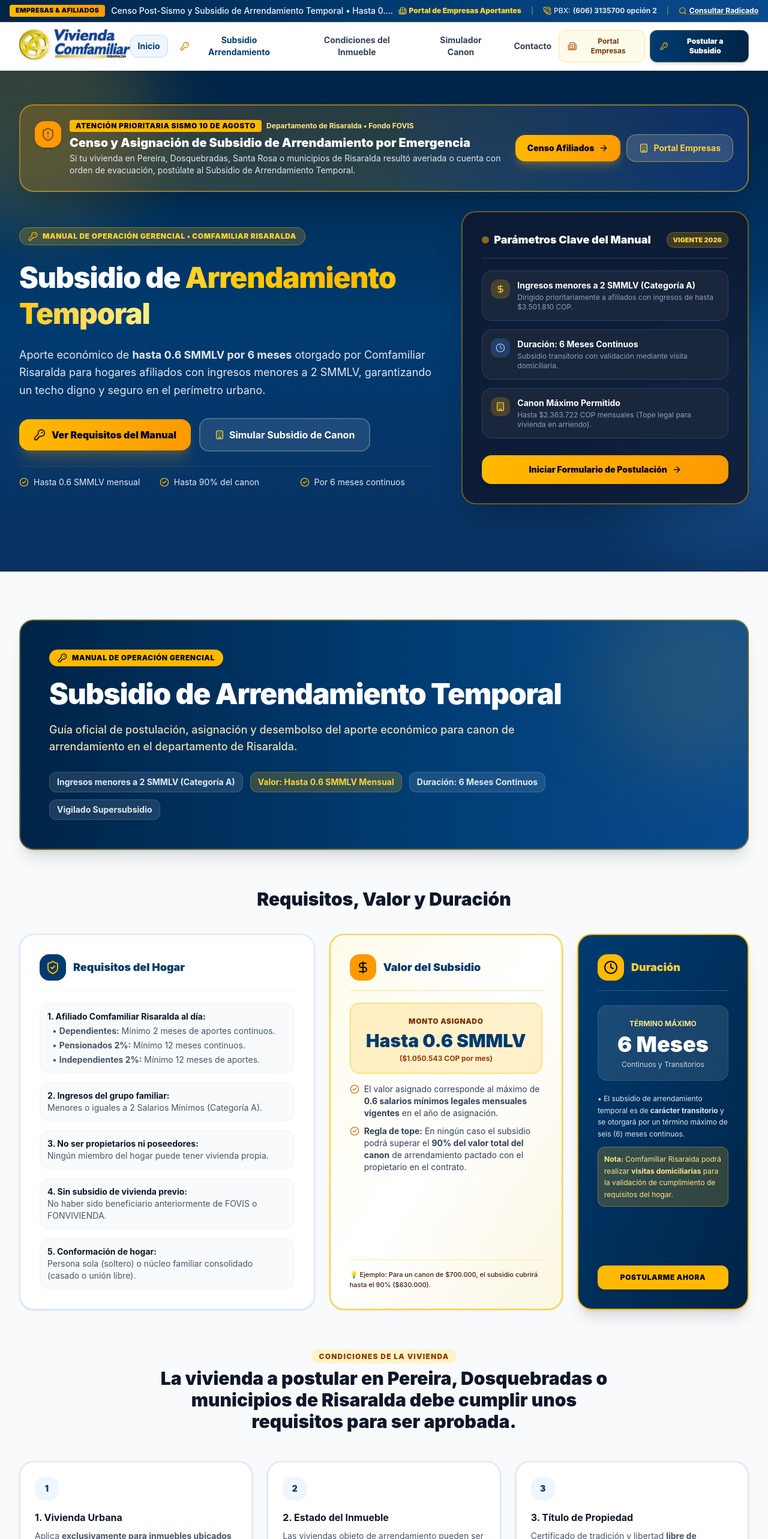
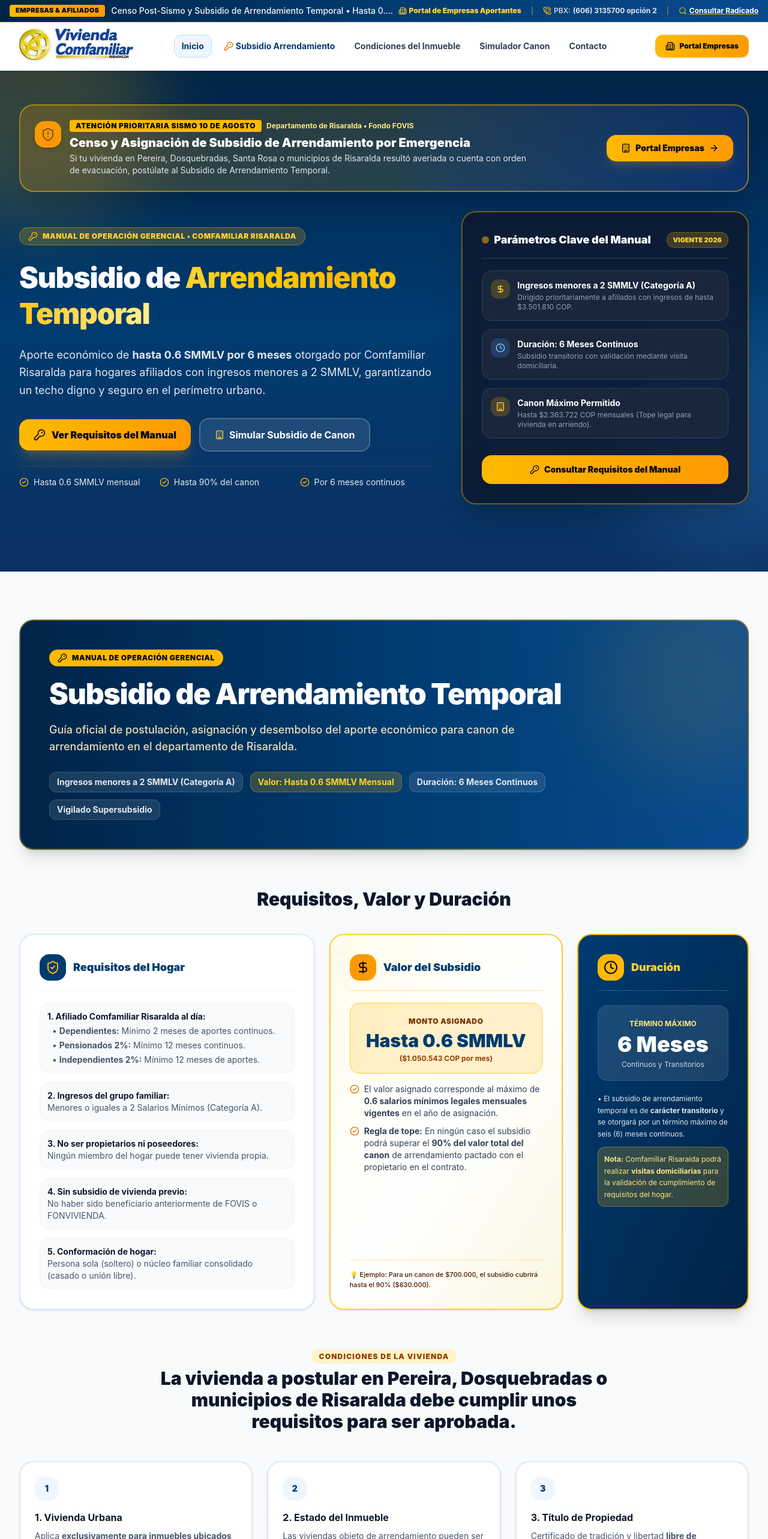
Before and after one commit to psangrias-lang/Vivienda-Comfamiliar-Subsidio-De-Arrendamiento, a React (Vite) app: page / in a window 1280 px wide. Shown: the top 2566 px of the page at 60% size. Built offline with nearby package versions, Linux system fonts and the light colour scheme.

Commit message:
Add files via upload

```diff
--- a/src/App.tsx
+++ b/src/App.tsx
@@ -7,7 +7,6 @@
 import { SimuladorSubsidio } from './components/SimuladorSubsidio';
 import { SubsidiosSection } from './components/SubsidiosSection';
 import { RequisitosAccordion } from './components/RequisitosAccordion';
-import { MultiStepCenso } from './components/CensoForm/MultiStepCenso';
 import { AdminDashboard } from './components/AdminDashboard';
 import { AdminLogin } from './components/AdminLogin';
 import { PortalEmpresas } from './components/PortalEmpresas';
@@ -46,11 +45,6 @@
     }
   }, [censos]);
 
-  // Guardar nuevo registro de censo / postulación
-  const handleSaveRegistro = (nuevoRegistro: CensoRegistro) => {
-    setCensos((prev) => [nuevoRegistro, ...prev]);
-  };
-
   // Actualizar estado de atención desde el panel administrativo
   const handleUpdateStatus = (id: string, newStatus: CensoRegistro['estadoAtencion']) => {
     setCensos((prev) =>
@@ -64,11 +58,6 @@
       setCensos(INITIAL_CENSOS);
       localStorage.setItem(STORAGE_KEY, JSON.stringify(INITIAL_CENSOS));
     }
-  };
-
-  const handleStartCenso = () => {
-    setActiveTab('censo');
-    window.scrollTo({ top: 0, behavior: 'smooth' });
   };
 
   const handleOpenPortalEmpresas = () => {
@@ -125,26 +114,19 @@
         {activeTab === 'portal' && (
           <>
             <HeroSection
-              onStartCenso={handleStartCenso}
               onExploreArrendamiento={handleExploreArrendamiento}
               onOpenSimulador={handleOpenSimulador}
               onOpenPortalEmpresas={handleOpenPortalEmpresas}
             />
 
             {/* Sección Central Foco: Subsidio de Arrendamiento (Manual Oficial) */}
-            <SubsidioArrendamientoSection
-              onStartPostulacion={handleStartCenso}
-            />
+            <SubsidioArrendamientoSection />
 
             {/* Simulador Interactivo de Canon y Subsidio */}
-            <SimuladorSubsidio
-              onStartCenso={handleStartCenso}
-            />
+            <SimuladorSubsidio />
 
             {/* Portafolio Completo FOVIS */}
-            <SubsidiosSection
-              onStartCenso={handleStartCenso}
-            />
+            <SubsidiosSection />
 
             {/* Requisitos, Validaciones y FAQ */}
             <RequisitosAccordion />
@@ -152,13 +134,37 @@
         )}
 
         {activeTab === 'censo' && (
-          <MultiStepCenso
-            onSaveRegistro={handleSaveRegistro}
-            onCancel={() => {
-              setActiveTab('portal');
-              window.scrollTo({ top: 0, behavior: 'smooth' });
-            }}
-          />
+          <div className="max-w-xl mx-auto my-16 p-8 bg-white rounded-3xl shadow-xl border border-slate-200 text-center space-y-4 animate-fade-in">
+            <div className="w-16 h-16 bg-amber-100 text-amber-700 rounded-2xl flex items-center justify-center mx-auto">
+              <span className="text-2xl font-black">⚙️</span>
+            </div>
+            <h2 className="text-2xl font-black text-slate-900">
+              Formulario en Proceso de Actualización
+            </h2>
+            <p className="text-sm text-slate-600 leading-relaxed">
+              El formulario de postulación se encuentra temporalmente en actualización. Por favor accede a través del <strong>Portal de Empresas</strong> o consulta los requisitos del manual.
+            </p>
+            <div className="pt-4 flex flex-col sm:flex-row items-center justify-center gap-3">
+              <button
+                onClick={() => {
+                  setActiveTab('empresas');
+                  window.scrollTo({ top: 0, behavior: 'smooth' });
+                }}
+                className="w-full sm:w-auto px-6 py-2.5 rounded-xl bg-amber-400 hover:bg-amber-300 text-slate-950 font-black text-xs uppercase tracking-wider transition-all cursor-pointer"
+              >
+                Ir a Portal Empresas
+              </button>
+              <button
+                onClick={() => {
+                  setActiveTab('portal');
+                  window.scrollTo({ top: 0, behavior: 'smooth' });
+                }}
+                className="w-full sm:w-auto px-6 py-2.5 rounded-xl bg-slate-100 hover:bg-slate-200 text-slate-800 font-bold text-xs transition-all cursor-pointer"
+              >
+                Volver al Inicio
+              </button>
+            </div>
+          </div>
         )}
 
         {activeTab === 'empresas' && (
@@ -196,7 +202,6 @@
 
       {/* Footer Institucional */}
       <Footer
-        onStartCenso={handleStartCenso}
         onOpenAdmin={handleOpenAdminAccess}
       />
 
--- a/src/components/Header.tsx
+++ b/src/components/Header.tsx
@@ -25,12 +25,6 @@
         element.scrollIntoView({ behavior: 'smooth' });
       }
     }, 100);
-  };
-
-  const handleCensoClick = () => {
-    setActiveTab('censo');
-    setMobileMenuOpen(false);
-    window.scrollTo({ top: 0, behavior: 'smooth' });
   };
 
   const handleEmpresasClick = () => {
@@ -137,27 +131,15 @@
           <div className="hidden md:flex items-center gap-2">
             <button
               onClick={handleEmpresasClick}
-              className={`px-3.5 py-2.5 rounded-xl text-xs font-bold border transition-all flex items-center gap-1.5 cursor-pointer ${
+              className={`px-4 py-2.5 rounded-xl text-xs font-black border transition-all flex items-center gap-2 cursor-pointer ${
                 activeTab === 'empresas'
-                  ? 'bg-amber-400 text-slate-950 border-amber-400 font-black shadow-md'
-                  : 'bg-amber-50 text-amber-900 border-amber-200 hover:bg-amber-100'
+                  ? 'bg-amber-400 text-slate-950 border-amber-400 shadow-md ring-2 ring-amber-300'
+                  : 'bg-gradient-to-r from-amber-400 to-amber-500 hover:from-amber-300 hover:to-amber-400 text-slate-950 border-amber-400 shadow-sm hover:shadow-md'
               }`}
               title="Portal de Empresas para Censo de Colaboradores"
             >
-              <Building2 className="w-4 h-4 text-amber-700" />
+              <Building2 className="w-4 h-4 text-slate-950" />
               <span>Portal Empresas</span>
-            </button>
-
-            <button
-              onClick={handleCensoClick}
-              className={`px-4 py-2.5 rounded-xl font-black text-xs shadow-md transition-all flex items-center gap-1.5 cursor-pointer ${
-                activeTab === 'censo'
-                  ? 'bg-amber-500 text-slate-950 ring-2 ring-amber-400'
-                  : 'bg-gradient-to-r from-[#003B70] to-[#002447] hover:from-[#002D62] hover:to-[#001A33] text-white border border-amber-400/40 hover:scale-[1.02]'
-              }`}
-            >
-              <KeyRound className="w-3.5 h-3.5 text-amber-400" />
-              <span>Postular a Subsidio</span>
             </button>
           </div>
 
@@ -165,17 +147,10 @@
           <div className="flex md:hidden items-center gap-2">
             <button
               onClick={handleEmpresasClick}
-              className="px-2.5 py-1.5 rounded-lg bg-amber-100 text-amber-900 text-xs font-bold flex items-center gap-1"
+              className="px-3 py-1.5 rounded-lg bg-amber-400 text-slate-950 text-xs font-black flex items-center gap-1 shadow-sm"
             >
-              <Building2 className="w-3.5 h-3.5 text-amber-700" />
-              <span>Empresas</span>
-            </button>
-            <button
-              onClick={handleCensoClick}
-              className="px-2.5 py-1.5 rounded-lg bg-[#003B70] text-white text-xs font-bold flex items-center gap-1"
-            >
-              <KeyRound className="w-3.5 h-3.5 text-amber-400" />
-              <span>Postular</span>
+              <Building2 className="w-3.5 h-3.5 text-slate-950" />
+              <span>Portal Empresas</span>
             </button>
             <button
               onClick={() => setMobileMenuOpen(!mobileMenuOpen)}
@@ -201,9 +176,9 @@
             </button>
             <button
               onClick={handleEmpresasClick}
-              className="w-full text-left px-3 py-2.5 rounded-lg text-sm font-bold text-amber-900 bg-amber-50 hover:bg-amber-100 flex items-center gap-2"
+              className="w-full text-left px-3 py-2.5 rounded-lg text-sm font-black text-slate-950 bg-amber-400 hover:bg-amber-300 flex items-center gap-2 shadow-sm"
             >
-              <Building2 className="w-4 h-4 text-amber-700" />
+              <Building2 className="w-4 h-4 text-slate-950" />
               <span>Portal de Empresas Aportantes</span>
             </button>
             <button
@@ -246,14 +221,6 @@
               <Search className="w-4 h-4 text-[#003B70]" />
               <span>Consultar Estado de Radicado</span>
             </button>
-
-            <button
-              onClick={handleCensoClick}
-              className="w-full py-3 px-4 rounded-xl bg-gradient-to-r from-amber-500 to-amber-600 text-slate-950 text-sm font-black flex items-center justify-center gap-2 shadow-md"
-            >
-              <KeyRound className="w-4 h-4 text-slate-950" />
-              <span>Postular a Subsidio de Arrendamiento</span>
-            </button>
           </div>
         </div>
       )}
--- a/src/components/HeroSection.tsx
+++ b/src/components/HeroSection.tsx
@@ -2,14 +2,12 @@
 import { KeyRound, ArrowRight, ShieldAlert, CheckCircle2, Building, Clock, DollarSign } from 'lucide-react';
 
 interface HeroSectionProps {
-  onStartCenso: () => void;
   onExploreArrendamiento: () => void;
   onOpenSimulador: () => void;
   onOpenPortalEmpresas?: () => void;
 }
 
 export const HeroSection: React.FC<HeroSectionProps> = ({
-  onStartCenso,
   onExploreArrendamiento,
   onOpenSimulador,
   onOpenPortalEmpresas,
@@ -50,21 +48,14 @@
             </div>
 
             <div className="flex flex-col sm:flex-row items-center gap-2.5 w-full md:w-auto shrink-0">
-              <button
-                onClick={onStartCenso}
-                className="w-full sm:w-auto px-5 py-3 rounded-2xl bg-gradient-to-r from-amber-400 to-amber-500 hover:from-amber-300 hover:to-amber-400 text-slate-950 font-black text-xs sm:text-sm flex items-center justify-center gap-2 shadow-lg shadow-amber-500/30 hover:scale-105 transition-all"
-              >
-                <span>Censo Afiliados</span>
-                <ArrowRight className="w-4 h-4" />
-              </button>
-
               {onOpenPortalEmpresas && (
                 <button
                   onClick={onOpenPortalEmpresas}
-                  className="w-full sm:w-auto px-5 py-3 rounded-2xl bg-white/15 hover:bg-white/25 border border-amber-300/50 text-amber-300 font-bold text-xs sm:text-sm flex items-center justify-center gap-2 transition-all"
+                  className="w-full sm:w-auto px-6 py-3 rounded-2xl bg-gradient-to-r from-amber-400 to-amber-500 hover:from-amber-300 hover:to-amber-400 text-slate-950 font-black text-xs sm:text-sm flex items-center justify-center gap-2 shadow-lg shadow-amber-500/20 transition-all cursor-pointer"
                 >
-                  <Building className="w-4 h-4" />
+                  <Building className="w-4 h-4 text-slate-950" />
                   <span>Portal Empresas</span>
+                  <ArrowRight className="w-4 h-4" />
                 </button>
               )}
             </div>
@@ -173,11 +164,11 @@
 
               <div className="pt-2">
                 <button
-                  onClick={onStartCenso}
-                  className="w-full py-3.5 rounded-2xl bg-gradient-to-r from-amber-400 to-amber-500 hover:from-amber-300 hover:to-amber-400 text-slate-950 font-black text-sm flex items-center justify-center gap-2 shadow-lg transition-all"
+                  onClick={onExploreArrendamiento}
+                  className="w-full py-3.5 rounded-2xl bg-gradient-to-r from-amber-400 to-amber-500 hover:from-amber-300 hover:to-amber-400 text-slate-950 font-black text-sm flex items-center justify-center gap-2 shadow-lg transition-all cursor-pointer"
                 >
-                  <span>Iniciar Formulario de Postulación</span>
-                  <ArrowRight className="w-4 h-4" />
+                  <KeyRound className="w-4 h-4" />
+                  <span>Consultar Requisitos del Manual</span>
                 </button>
               </div>
 
--- a/src/components/ModalSubsidioDetalle.tsx
+++ b/src/components/ModalSubsidioDetalle.tsx
@@ -1,17 +1,16 @@
 import React from 'react';
 import type { ModalidadSubsidio } from '../types/censo';
-import { X, CheckCircle2, FileText, ArrowRight, Download, ShieldCheck } from 'lucide-react';
+import { X, CheckCircle2, FileText, Download, ShieldCheck } from 'lucide-react';
 
 interface ModalSubsidioDetalleProps {
   modalidad: ModalidadSubsidio;
   onClose: () => void;
-  onStartCenso: () => void;
+  onStartCenso?: () => void;
 }
 
 export const ModalSubsidioDetalle: React.FC<ModalSubsidioDetalleProps> = ({
   modalidad,
   onClose,
-  onStartCenso,
 }) => {
   return (
     <div className="fixed inset-0 z-50 flex items-center justify-center p-4 bg-slate-900/75 backdrop-blur-sm animate-fade-in">
@@ -101,21 +100,17 @@
         <div className="sticky bottom-0 bg-slate-50 px-6 py-4 border-t border-slate-200 flex flex-col sm:flex-row items-center justify-between gap-3">
           <button
             onClick={() => window.print()}
-            className="w-full sm:w-auto px-4 py-2.5 rounded-xl border border-slate-300 text-slate-700 text-xs font-bold flex items-center justify-center gap-1.5 hover:bg-white transition-colors"
+            className="w-full sm:w-auto px-4 py-2.5 rounded-xl border border-slate-300 text-slate-700 text-xs font-bold flex items-center justify-center gap-1.5 hover:bg-white transition-colors cursor-pointer"
           >
             <Download className="w-4 h-4 text-[#003B70]" />
-            <span>Descargar Ficha PDF</span>
+            <span>Descargar Ficha Informativa (PDF)</span>
           </button>
 
           <button
-            onClick={() => {
-              onClose();
-              onStartCenso();
-            }}
-            className="w-full sm:w-auto px-6 py-2.5 rounded-xl bg-gradient-to-r from-amber-400 to-amber-500 hover:from-amber-300 hover:to-amber-400 text-slate-950 text-xs font-black flex items-center justify-center gap-2 shadow-md uppercase tracking-wider"
+            onClick={onClose}
+            className="w-full sm:w-auto px-6 py-2.5 rounded-xl bg-slate-200 hover:bg-slate-300 text-slate-800 text-xs font-bold transition-all cursor-pointer"
           >
-            <span>Postularme Ahora</span>
-            <ArrowRight className="w-4 h-4" />
+            <span>Cerrar</span>
           </button>
         </div>
 
--- a/src/components/SubsidioArrendamientoSection.tsx
+++ b/src/components/SubsidioArrendamientoSection.tsx
@@ -5,12 +5,10 @@
 } from 'lucide-react';
 
 interface SubsidioArrendamientoSectionProps {
-  onStartPostulacion: () => void;
+  onStartPostulacion?: () => void;
 }
 
-export const SubsidioArrendamientoSection: React.FC<SubsidioArrendamientoSectionProps> = ({
-  onStartPostulacion,
-}) => {
+export const SubsidioArrendamientoSection: React.FC<SubsidioArrendamientoSectionProps> = () => {
   const [activeTabDoc, setActiveTabDoc] = useState<'hogar' | 'vivienda'>('hogar');
 
   return (
@@ -174,14 +172,6 @@
                 </div>
               </div>
 
-              <div className="mt-6 pt-3">
-                <button
-                  onClick={onStartPostulacion}
-                  className="w-full py-3 rounded-xl bg-amber-400 hover:bg-amber-300 text-slate-950 font-black text-xs uppercase tracking-wider shadow-md transition-all"
-                >
-                  Postularme Ahora
-                </button>
-              </div>
             </div>
 
           </div>
--- a/src/components/SubsidiosSection.tsx
+++ b/src/components/SubsidiosSection.tsx
@@ -7,7 +7,7 @@
   ArrowRight, ShieldCheck, Sparkles
 } from 'lucide-react';
 
-export const SubsidiosSection: React.FC<{ onStartCenso: () => void }> = ({ onStartCenso }) => {
+export const SubsidiosSection: React.FC<{ onStartCenso?: () => void }> = () => {
   const [selectedModalidad, setSelectedModalidad] = useState<ModalidadSubsidio | null>(null);
 
   const getIcon = (id: string) => {
@@ -133,13 +133,6 @@
               </p>
             </div>
           </div>
-
-          <button
-            onClick={onStartCenso}
-            className="px-6 py-3 rounded-2xl bg-amber-400 hover:bg-amber-300 text-slate-950 font-black text-xs sm:text-sm shrink-0 transition-all shadow-md shadow-amber-500/20 uppercase tracking-wider"
-          >
-            Postular a Subsidio Ahora
-          </button>
         </div>
 
       </div>
@@ -148,7 +141,6 @@
         <ModalSubsidioDetalle
           modalidad={selectedModalidad}
           onClose={() => setSelectedModalidad(null)}
-          onStartCenso={onStartCenso}
         />
       )}
     </section>
```
Also changed, not shown: src/components/Footer.tsx (+3 -13 lines), src/components/SimuladorSubsidio.tsx (+2 -12 lines), 3 other files (tests, documents, lock files or other folders).
